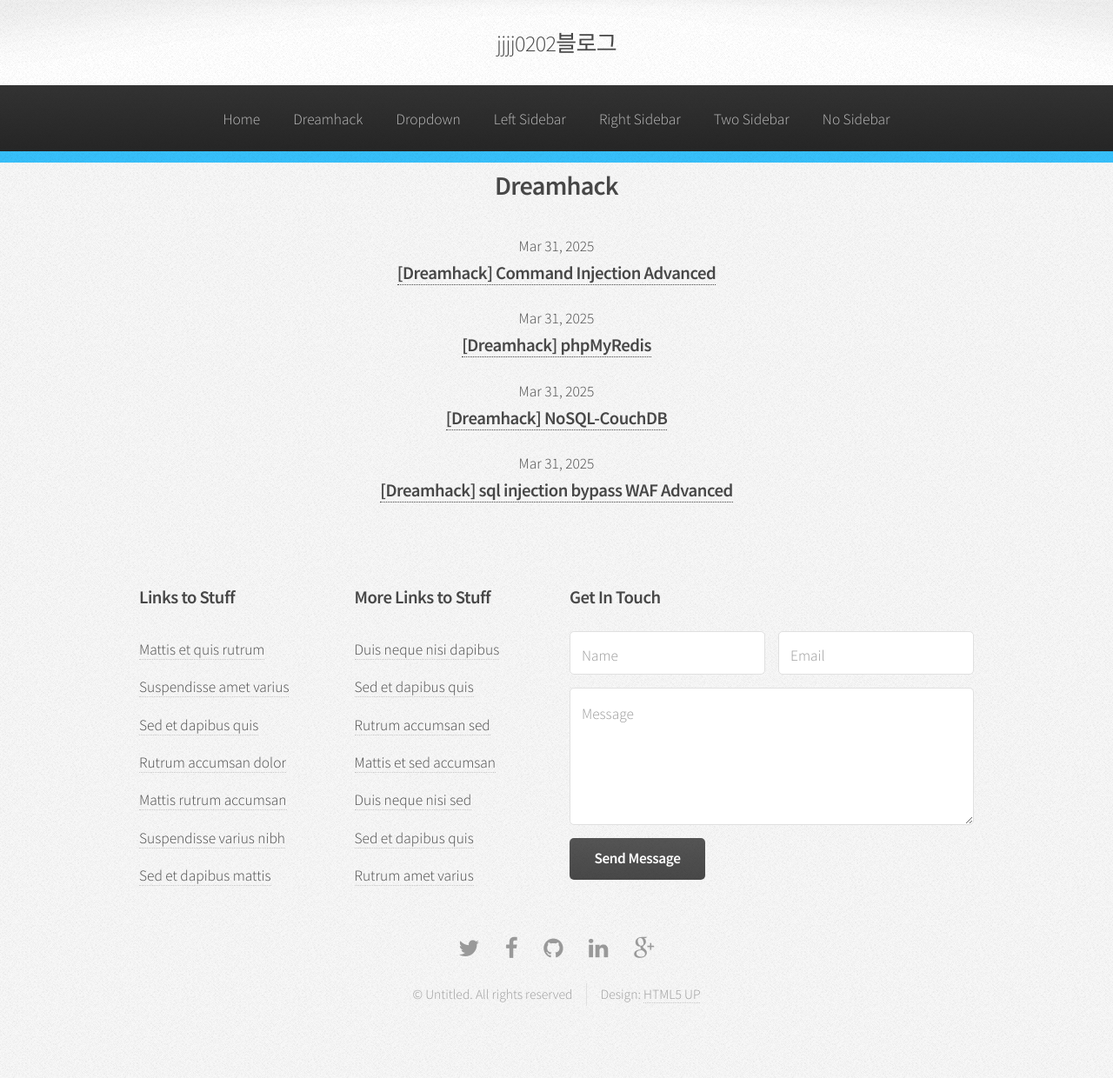
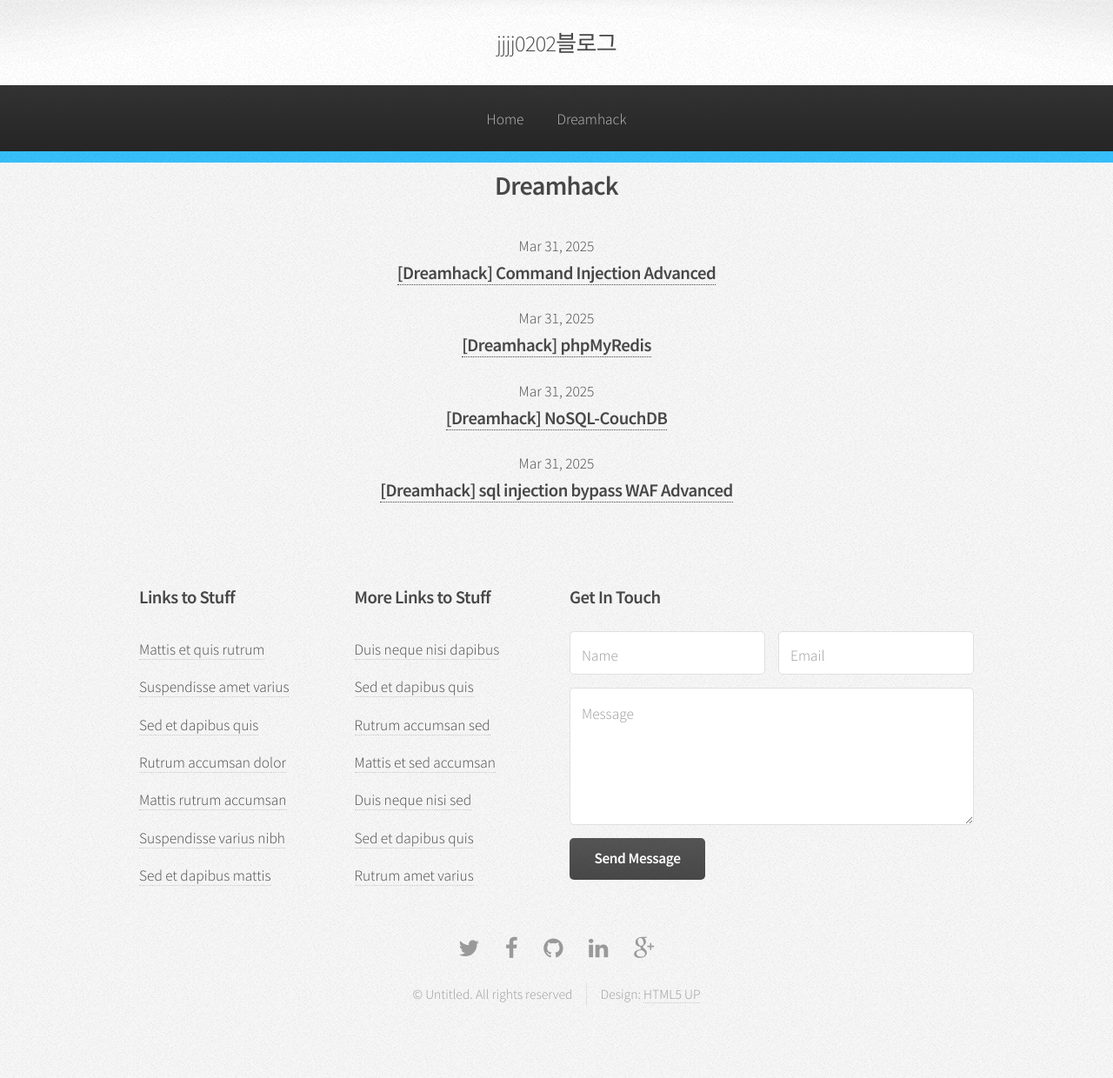
Before and after one commit to jjjj0202/jjjj0202.github.io, a Jekyll site: the page built from index.markdown, in a window 1280 px wide. Shown: the whole page at 87% size. Built offline with Jekyll 4.4.1, drawn with Linux system fonts in a browser that asks for light colours.

Commit message:
250422-13:34
t

```diff
--- a/_includes/header.html
+++ b/_includes/header.html
@@ -36,13 +36,12 @@
 						<ul>
 							{% assign current = page.url | downcase | split: '/' %}
 							<li {% if current[1] == 'index.html' %}class="current"{% endif %}><a href="{{ site.baseurl }}/index.html">Home</a></li>
-							<li {% if current[1] == 'blog' %}class="current"{% endif %}><a href="{{ site.baseurl }}/blog">Dreamhack</a></li>
 							<li>
-								<a href="">Dropdown</a>
+								<a href="">Dreamhack</a>
 								<ul>
-									<li><a href="#">Lorem dolor</a></li>
-									<li><a href="#">Magna phasellus</a></li>
-									<li><a href="#">Etiam sed tempus</a></li>
+									<li {% if current[1] == 'blog' %}class="current"{% endif %}><a href="{{ site.baseurl }}/blog">Web</a></li>
+									<li><a href="#">System</a></li>
+									<li><a href="#">Reverse</a></li>
 									<li>
 										<a href="">Submenu</a>
 										<ul>
@@ -56,10 +55,10 @@
 									<li><a href="#">Veroeros feugiat</a></li>
 								</ul>
 							</li>
-							<li {% if current[1] == 'left-sidebar.html' %}class="current"{% endif %}><a href="{{ site.baseurl }}/left-sidebar.html">Left Sidebar</a></li>
+							<!-- <li {% if current[1] == 'left-sidebar.html' %}class="current"{% endif %}><a href="{{ site.baseurl }}/left-sidebar.html">Left Sidebar</a></li>
 							<li {% if current[1] == 'right-sidebar.html' %}class="current"{% endif %}><a href="{{ site.baseurl }}/right-sidebar.html">Right Sidebar</a></li>
 							<li {% if current[1] == 'two-sidebar.html' %}class="current"{% endif %}><a href="{{ site.baseurl }}/two-sidebar.html">Two Sidebar</a></li>
-							<li {% if current[1] == 'no-sidebar.html' %}class="current"{% endif %}><a href="{{ site.baseurl }}/no-sidebar.html">No Sidebar</a></li>
+							<li {% if current[1] == 'no-sidebar.html' %}class="current"{% endif %}><a href="{{ site.baseurl }}/no-sidebar.html">No Sidebar</a></li> -->
 						</ul>
 					</nav>
 
```
